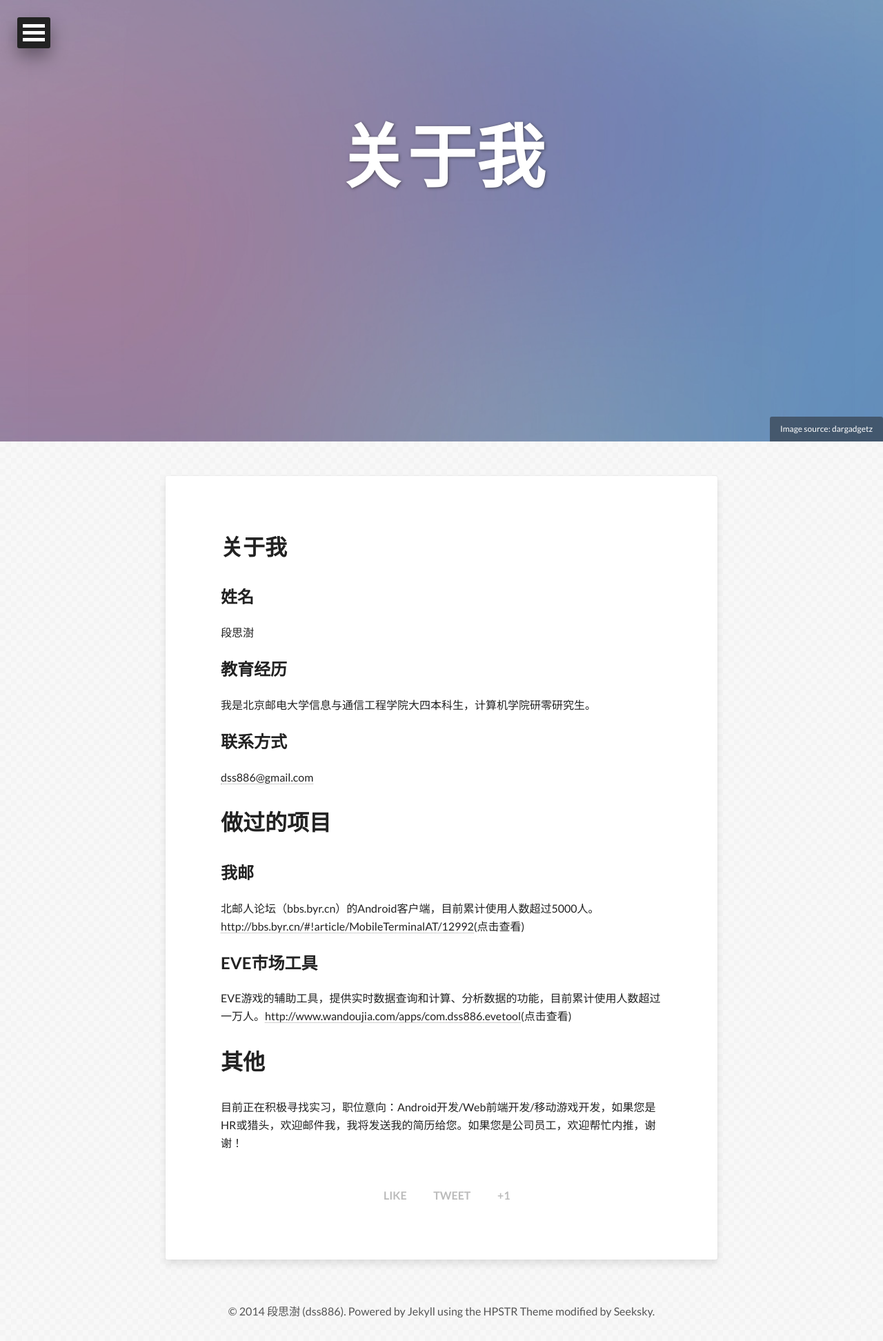
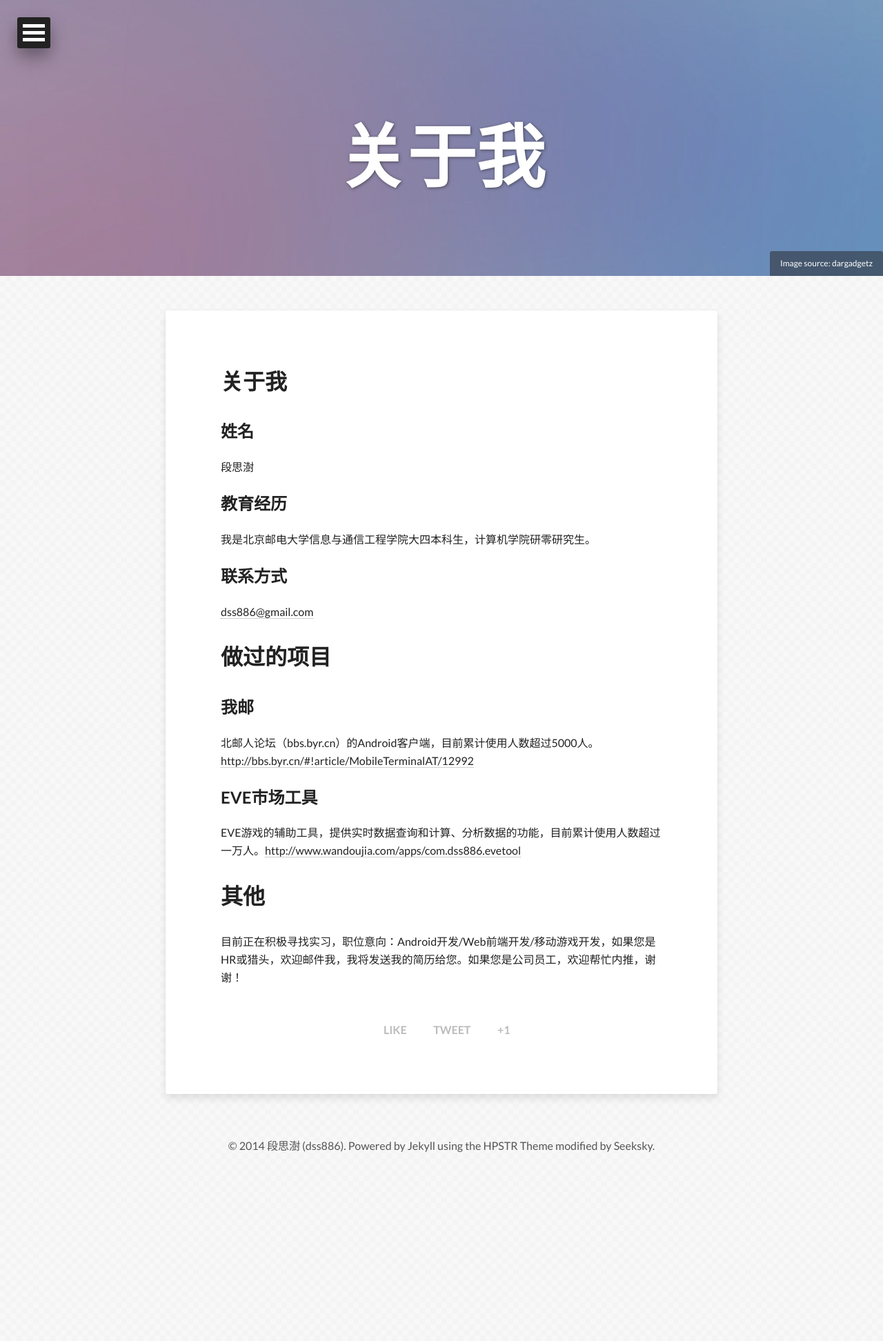
Before and after one commit to heamon7/dss886.github.io, a Jekyll site: the page built from about.md, in a window 1280 px wide. Shown: the whole page at 69% size. Built offline with Jekyll 4.4.1, drawn with Linux system fonts in a browser that asks for light colours; nearby versions of some CDN libraries; after the commit the page ends 1704 px from its top, so only the background shows below that.

Commit message:
change big pic

```diff
--- a/about.md
+++ b/about.md
@@ -28,11 +28,11 @@ share: true
 
 ## **我邮**
 
-北邮人论坛（bbs.byr.cn）的Android客户端，目前累计使用人数超过5000人。<http://bbs.byr.cn/#!article/MobileTerminalAT/12992>(点击查看)
+北邮人论坛（bbs.byr.cn）的Android客户端，目前累计使用人数超过5000人。[http://bbs.byr.cn/#!article/MobileTerminalAT/12992](点击查看)
 
 ## **EVE市场工具**
 
-EVE游戏的辅助工具，提供实时数据查询和计算、分析数据的功能，目前累计使用人数超过一万人。<http://www.wandoujia.com/apps/com.dss886.evetool>(点击查看)
+EVE游戏的辅助工具，提供实时数据查询和计算、分析数据的功能，目前累计使用人数超过一万人。[http://www.wandoujia.com/apps/com.dss886.evetool](点击查看)
 
 # **其他**
 
```
Also changed, not shown: assets/css/main.min.css.
